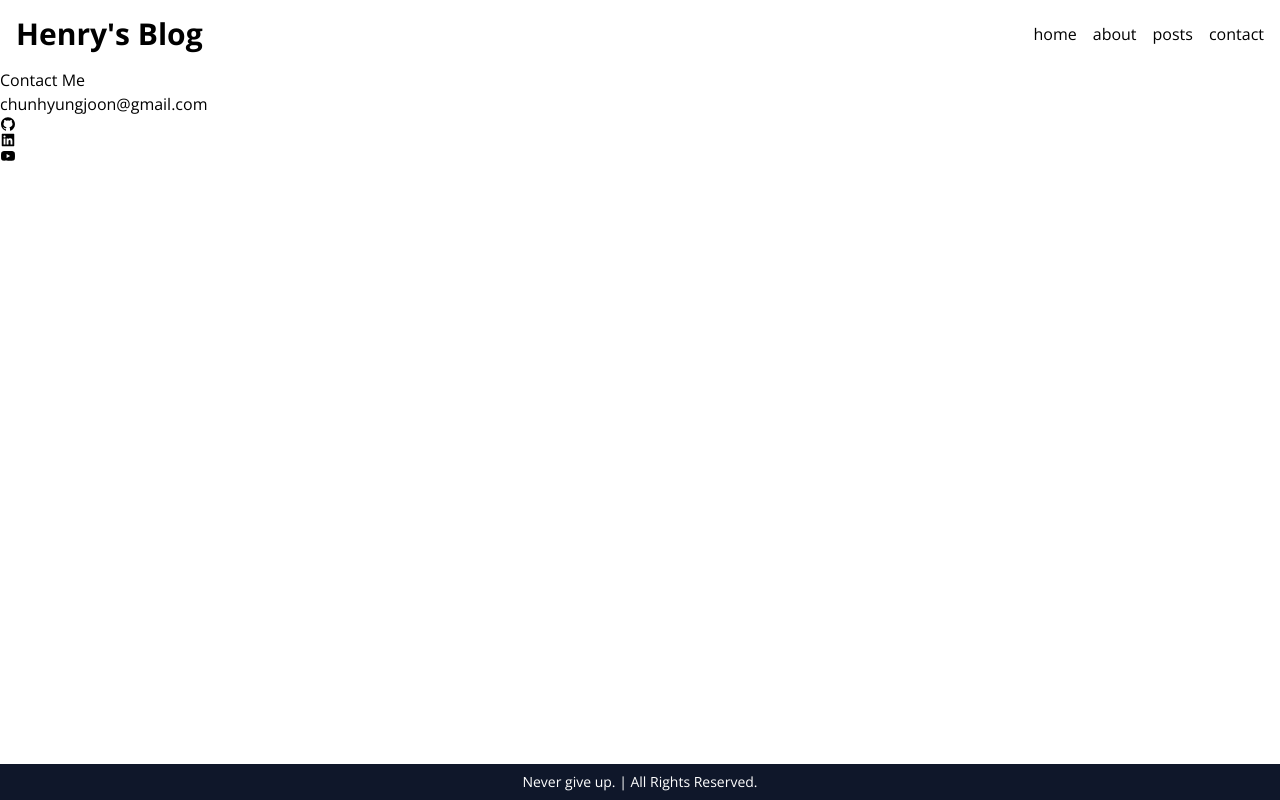
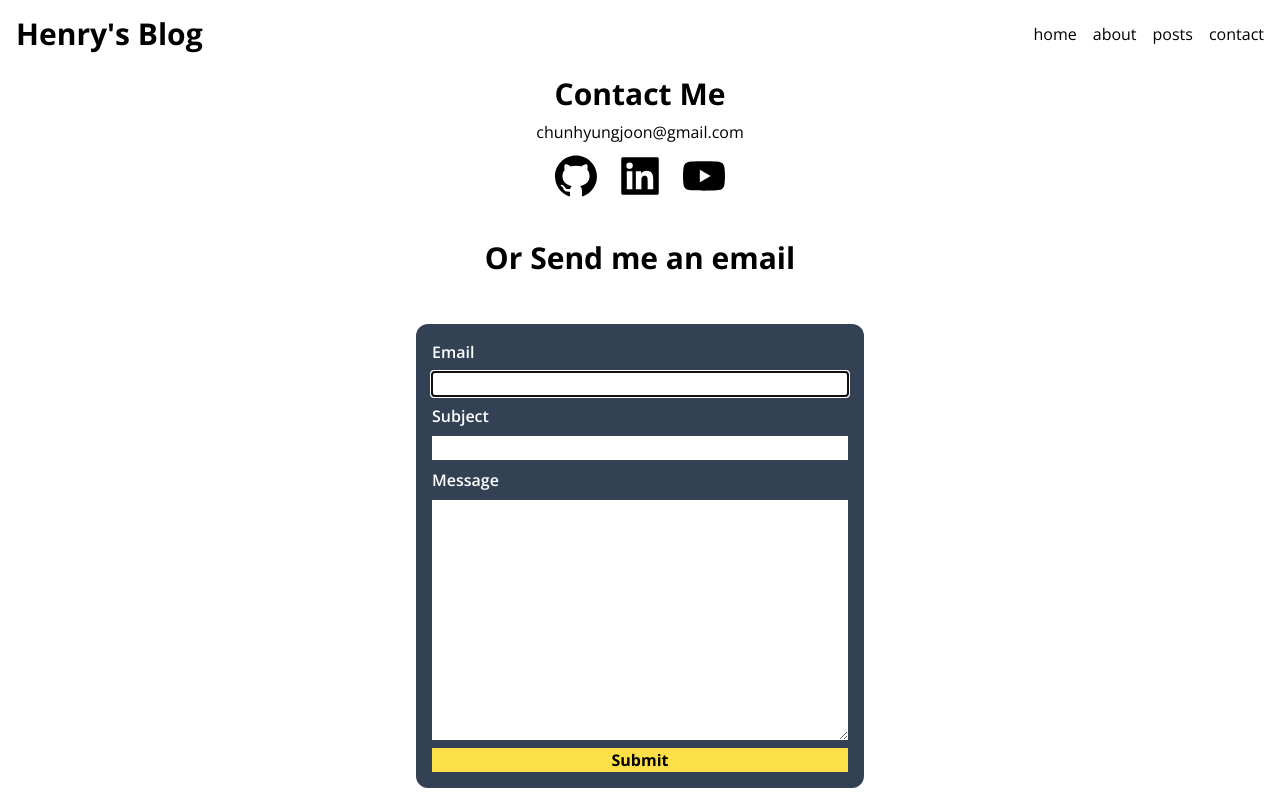
Before and after one commit to Henry229/nextjs.blog, a Next.js app: page /contact in a window 1280 px wide. Built offline with nearby package versions, Linux system fonts and the light colour scheme.

Commit message:
add email form and banner

```diff
--- a/src/app/contact/page.tsx
+++ b/src/app/contact/page.tsx
@@ -1,3 +1,4 @@
+import ContactForm from '@/components/ContactForm';
 import { AiFillGithub, AiFillLinkedin, AiFillYoutube } from 'react-icons/ai';
 
 const LINKS = [
@@ -8,16 +9,24 @@ const LINKS = [
 
 export default function ContactPage() {
   return (
-    <>
-      <h2>Contact Me</h2>
+    <section className='flex flex-col items-center'>
+      <h2 className='my-2 text-3xl font-bold'>Contact Me</h2>
       <p>chunhyungjoon@gmail.com</p>
-      <div>
+      <ul className='flex gap-4 my-2'>
         {LINKS.map((link, index) => (
-          <a key={index} href={link.url} target='_blank' rel='noreferrer'>
+          <a
+            key={index}
+            href={link.url}
+            target='_blank'
+            rel='noreferrer'
+            className='text-5xl hover:text-yellow-500'
+          >
             {link.icon}
           </a>
         ))}
-      </div>
-    </>
+      </ul>
+      <h2 className='my-8 text-3xl font-bold'>Or Send me an email</h2>
+      <ContactForm />
+    </section>
   );
 }
--- /dev/null
+++ b/src/components/Banner.tsx
@@ -0,0 +1,20 @@
+export type BannerData = {
+  message: string;
+  state: 'success' | 'error';
+};
+
+export default function Banner({
+  banner: { message, state },
+}: {
+  banner: BannerData;
+}) {
+  const isSuccess = state === 'success';
+  const icon = isSuccess ? '✅' : '👎';
+  return (
+    <p
+      className={`p-2 rounded-xl w-full text-center ${
+        isSuccess ? 'bg-green-300' : 'bg-red-300'
+      }`}
+    >{`${icon} ${message}`}</p>
+  );
+}
--- /dev/null
+++ b/src/components/ContactForm.tsx
@@ -0,0 +1,84 @@
+'use client';
+
+import { ChangeEvent, FormEvent, useState } from 'react';
+import Banner, { BannerData } from './Banner';
+
+type Form = {
+  from: string;
+  subject: string;
+  message: string;
+};
+
+export default function ContactForm() {
+  const [form, setForm] = useState<Form>({
+    from: '',
+    subject: '',
+    message: '',
+  });
+  const [banner, setBanner] = useState<BannerData | null>(null);
+
+  const onChange = (e: ChangeEvent<HTMLInputElement | HTMLTextAreaElement>) => {
+    const { name, value } = e.target;
+    setForm((prev) => ({ ...prev, [name]: value }));
+  };
+
+  const onSubmit = (e: FormEvent<HTMLFormElement>) => {
+    e.preventDefault();
+    console.log(form);
+    setBanner({ message: 'Success!', state: 'success' });
+    setTimeout(() => {
+      setBanner(null);
+    }, 3000);
+  };
+
+  return (
+    <section className='w-full max-w-md'>
+      {banner && <Banner banner={banner} />}
+      <form
+        onSubmit={onSubmit}
+        className='flex flex-col w-full gap-2 p-4 my-4 text-white rounded-xl bg-slate-700'
+      >
+        <label htmlFor='from' className='font-semibold'>
+          Email
+        </label>
+        <input
+          type='email'
+          id='from'
+          name='from'
+          required
+          autoFocus
+          value={form.from}
+          onChange={onChange}
+          className='text-gray-700'
+        />
+        <label htmlFor='subject' className='font-semibold'>
+          Subject
+        </label>
+        <input
+          type='text'
+          id='subject'
+          name='subject'
+          required
+          value={form.subject}
+          onChange={onChange}
+          className='text-gray-700'
+        />
+        <label htmlFor='message' className='font-semibold'>
+          Message
+        </label>
+        <textarea
+          rows={10}
+          id='message'
+          name='message'
+          required
+          value={form.message}
+          onChange={onChange}
+          className='text-gray-700'
+        />
+        <button className='font-bold text-black bg-yellow-300 hover:bg-yellow-400'>
+          Submit
+        </button>
+      </form>
+    </section>
+  );
+}
```
Also changed, not shown: 2 other files (tests, documents, lock files or other folders).
